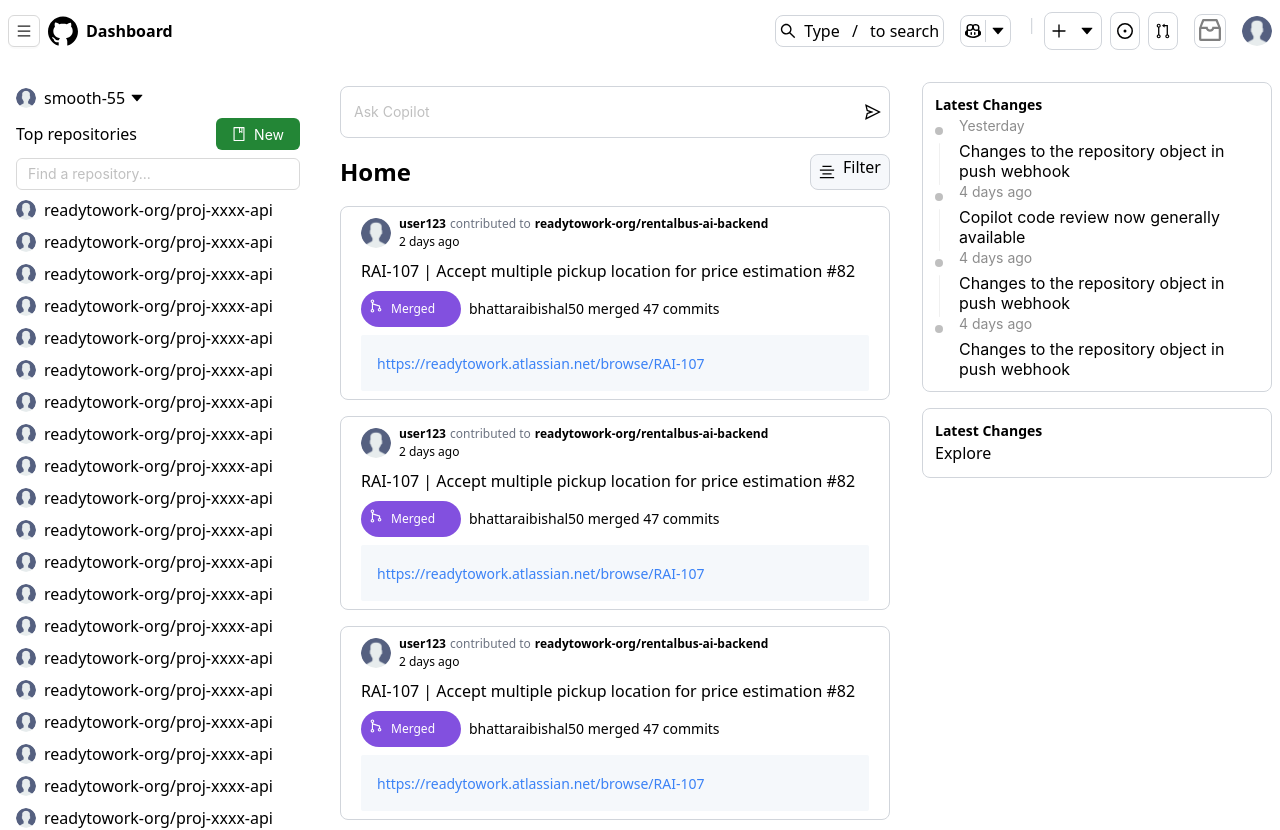
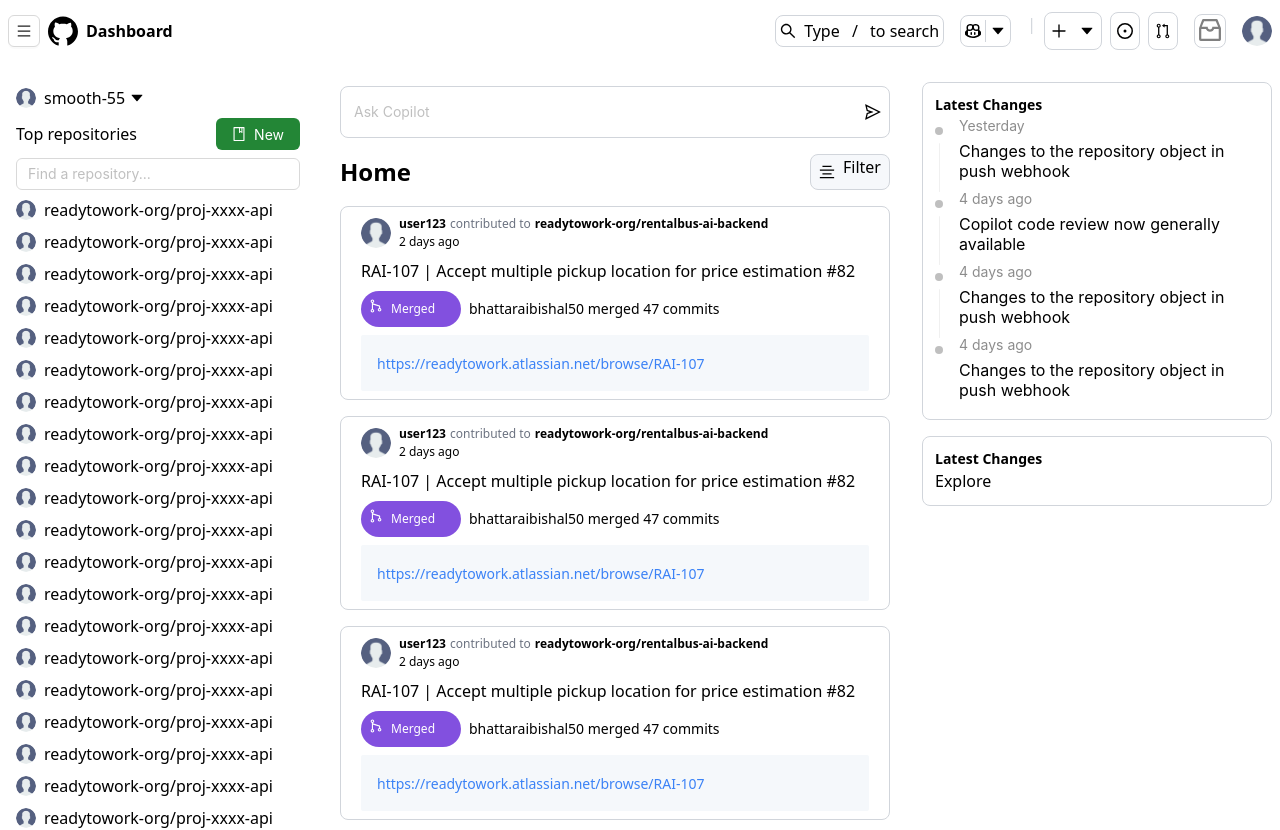
Before and after one commit to smooth-55/front, a Next.js app: page / in a window 1280 px wide. Shown: the top 830 px of the page. Built offline with nearby package versions, Linux system fonts and the light colour scheme.

Commit message:
fix: step margin

```diff
--- a/src/app/globals.css
+++ b/src/app/globals.css
@@ -9,6 +9,7 @@
   display: flex !important;
   flex-direction: column-reverse !important;
   gap: 4px !important;
+  margin-bottom: 7px !important;
 }
 
 .ant-steps-item-description {
```
